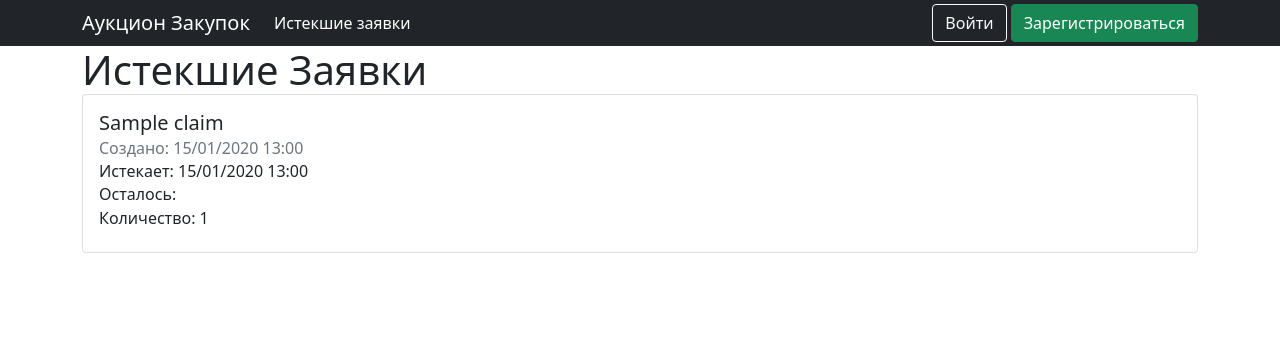
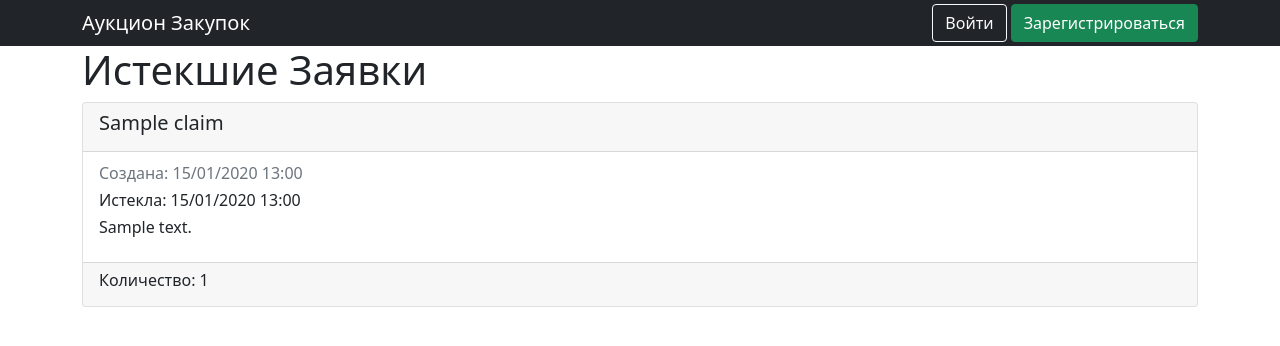
Before and after one commit to kashtanov1111/construction_project, a Django app: page /claims/expired/ in a window 1280 px wide. Shown: the top 346 px of the page. Run offline with Django 4.2, Linux system fonts and the light colour scheme; tables that the repository leaves empty hold one stand-in row (values such as "Sample post"); parts of the project's set-up code (start-up, migrations or seed data) failed here and were passed over.

Commit message:
changes4

```diff
--- a/claims/admin.py
+++ b/claims/admin.py
@@ -9,6 +9,7 @@ class OfferInline(admin.StackedInline):
 
 class ClaimAdmin(admin.ModelAdmin):
     model = Claim
+    list_display = ['title', 'claim_ends']
     inlines = [OfferInline,]
 
 admin.site.register(Claim, ClaimAdmin)
--- a/claims/models.py
+++ b/claims/models.py
@@ -35,6 +35,10 @@ class Claim(models.Model):
 
     def claim_ends(self):
         delta = self.deadline - timezone.now()
+        if delta > datetime.timedelta(seconds=1):
+            delta = delta
+        else:
+            delta = None
         return delta
 
     def get_delete_url(self):
--- a/claims/templates/claims/claim_list.html
+++ b/claims/templates/claims/claim_list.html
@@ -10,7 +10,7 @@
     <div class='container'>
         <div class='row'>
             <div class='col'>
-                <h1 class='mb-0'>{% if request.path == claim_expired_list_url %}Истекшие Заявки{% else %}Заявки{% endif %}</h1>
+                <h1>{% if request.path == claim_expired_list_url %}Истекшие Заявки{% else %}Заявки{% endif %}</h1>
             </div>
             {% if user.is_authenticated %}
             <div class='col-auto'>
@@ -24,24 +24,10 @@
                 <a style='color:#212529'
                     href="{{ claim.get_absolute_url }}">
                 <div class='card'>
-                    <div class="card-body">
+                    <div class='card-header'>
                         <div class='row justify-content-between'>
                             <div class='col-md'>
-                                <h5 class="card-title">
-                                    {{ claim.title }}
-                                </h5>
-                                <h6  class="card-subtitle mb-2 text-muted">
-                                    Создано: {{ claim.created|date:'j/m/Y H:i' }}
-                                </h6>
-                                <h6 class="card-subtitle mb-2">
-                                    Истекает: {{ claim.deadline|date:'j/m/Y H:i' }}
-                                </h6>
-                                <h6 class="card-subtitle mb-2">
-                                    Осталось: {{ claim.claim_ends|smooth_timedelta }}
-                                </h6>
-                                <h6 class="card-subtitle mb-2">
-                                    Количество: {{ claim.ammount}}
-                                </h6>
+                                <h5>{{ claim.title }}</h5>
                             </div>
                             {% if user == claim.user %}
                             <div class='col-md-auto my-md-0 my-2'>
@@ -61,6 +47,31 @@
                             {% endif %}
                         </div>
                     </div>
+                    <div class="card-body">
+                        <div class='row justify-content-between'>
+                            <div class='col-md'>
+                                <h6  class="card-subtitle mb-2 text-muted">
+                                    Создана: {{ claim.created|date:'j/m/Y H:i' }}
+                                </h6>
+                                <h6 class="card-text mb-2">
+                                    Истек{% if request.path == claim_expired_list_url %}ла{% else %}ает{% endif %}: {{ claim.deadline|date:'j/m/Y H:i' }}
+                                </h6>
+                                {% if claim.claim_ends %}
+                                    <h6 class="card-text mb-2">
+                                        Осталось: {{ claim.claim_ends|smooth_timedelta }}
+                                    </h6>
+                                {% endif %}
+                                <h6 class="card-text mb-2">
+                                    {{ claim.comment|truncatewords:50 }}
+                                </h6>
+                            </div>
+                        </div>
+                    </div>
+                    <div class='card-footer'>
+                        <h6 class="card-text mb-2">
+                            Количество: {{ claim.ammount}}
+                        </h6>
+                    </div>
                 </div>
                 </a>
             </div>
--- a/claims/templates/claims/snippets/claim_detail_offer.html
+++ b/claims/templates/claims/snippets/claim_detail_offer.html
@@ -1,5 +1,5 @@
 <div class="row row-cols-1 g-2">
-    {% if claim.offers %}
+    {% if claim_offers %}
     {% for offer in claim_offers %}
     <div class="col-12">
         <a style='color:#212529'
@@ -37,5 +37,9 @@
         </a>
     </div>
     {% endfor %}
+    {% else %}
+    <div class='col-12'>
+        <p class='text-center'>Предложений по данной заявке пока не поступало. Пожалуйста ожидайте.</p>
+    </div>
     {% endif %}
 </div>
--- a/claims/views.py
+++ b/claims/views.py
@@ -1,4 +1,6 @@
 import math
+
+import datetime
 
 from django.contrib import messages
 from django.contrib.auth.mixins import LoginRequiredMixin
@@ -21,14 +23,18 @@ from config.utils import PageLinksMixin
 class ClaimListView(PageLinksMixin, ListView):
     paginate_by = 10
     context_object_name = 'claim_list'
-    queryset = Claim.objects.filter(deadline__gt=timezone.now()).order_by('created')
-    ordering = '-created'
+    model = Claim
+
+    def get_queryset(self):
+        return self.model.objects.filter(deadline__gt=timezone.now()).select_related('user').order_by('-created')
 
 class ClaimExpiredListView(PageLinksMixin, ListView):
     paginate_by = 10
     context_object_name = 'claim_list'
-    queryset = Claim.objects.filter(deadline__lt=timezone.now()).order_by('created')
-    ordering = '-created'
+    model = Claim
+
+    def get_queryset(self):
+        return self.model.objects.filter(deadline__lt=timezone.now()).select_related('user').order_by('-created')
 
 class ClaimDeleteView(LoginRequiredMixin, DeleteView):
     queryset = Claim.objects.all()
@@ -73,8 +79,12 @@ class ClaimDetailView(View):
                             .select_related('user')
                             .get(slug=self.kwargs['slug']))
             claim_offers = claim_obj.offers.order_by('price')
-            best_offer_price = claim_offers.first().price
-            best_offer_unit_price = round(best_offer_price / claim_obj.ammount, 3)
+            if claim_offers:
+                best_offer_price = claim_offers.first().price
+                best_offer_unit_price = round(best_offer_price / claim_obj.ammount, 3)
+            else:
+                best_offer_price = None
+                best_offer_unit_price = None
         except ObjectDoesNotExist:
             raise Http404()
         return render(request, self.template_name,
--- a/templates/base/navbar.html
+++ b/templates/base/navbar.html
@@ -16,6 +16,7 @@
 <div class="collapse navbar-collapse"
     id="navbarSupportedContent">
     <ul class="navbar-nav me-auto mb-2 mb-lg-0">
+        {% if user.is_authenticated %}
         <li class="nav-item">
             <a class="nav-link
             {% if request.path == claim_expired_list_url %}active{% endif %}"
@@ -23,6 +24,7 @@
                 Истекшие заявки
             </a>
         </li>
+        {% endif %}
     </ul>
     <form class="space-for-search d-flex my-1">
         {% if not user.is_authenticated %}
```
Also changed, not shown: claims/templates/claims/snippets/claim_detail_claim.html (+11 -7 lines), media/images/trousers_F8Ml0eO.jpg (added).
